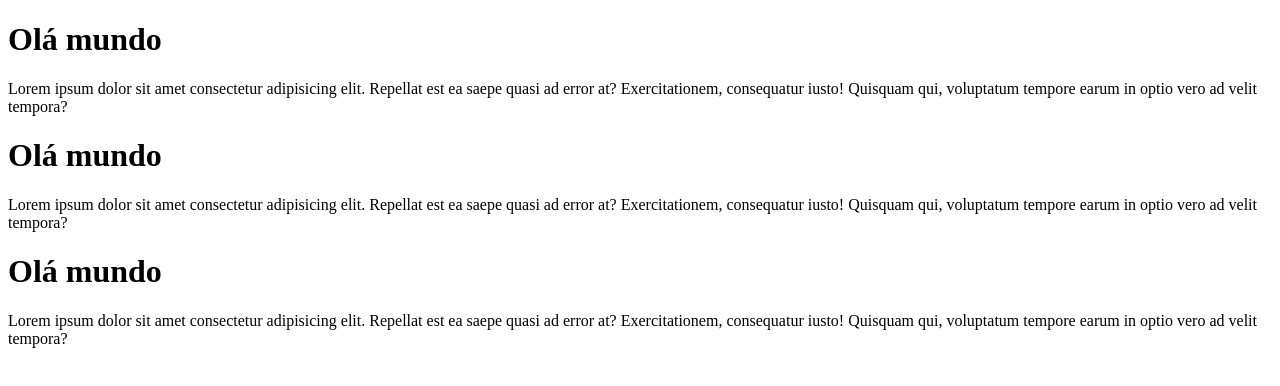
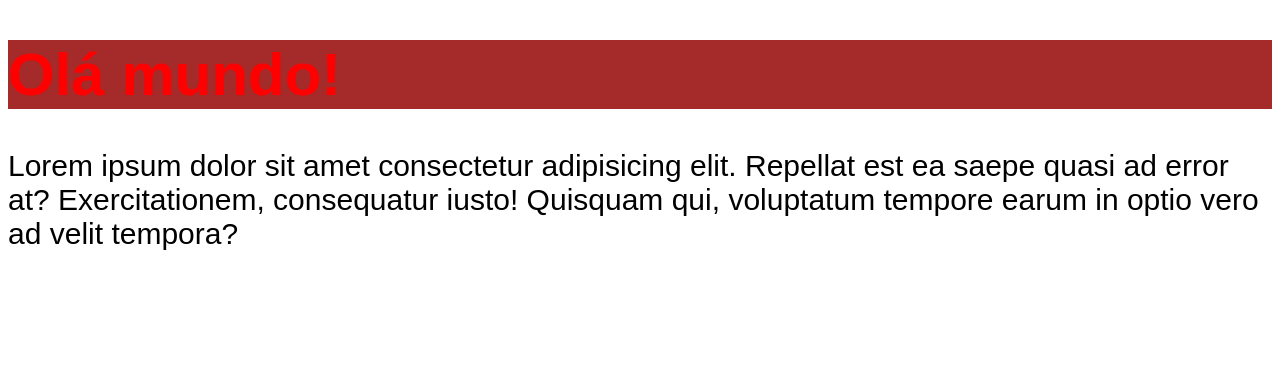
Before and after one commit to adriane1222/projeto_react_pomodoro, a React (Vite) app: page / in a window 1280 px wide. Shown: the top 386 px of the page. Built offline with nearby package versions, Linux system fonts and the light colour scheme.

Commit message:
css modules escopo do componente

```diff
--- a/src/App.tsx
+++ b/src/App.tsx
@@ -1,18 +1,18 @@
 //PascalCase
 //ExemploDeComponente
+import { Heading } from './components/Heading'
+import './styles/global.css'
+import './styles/theme.css'
 
-import { Fragment } from "react/jsx-runtime";
 
 export function App() {
-    console.log('Olár')
-
     return (
-        <Fragment>
-            <h1>Olá mundo</h1>
+        <>
+           <Heading/>
             <p>
                 Lorem ipsum dolor sit amet consectetur adipisicing elit. Repellat est ea saepe quasi ad error at? Exercitationem, consequatur iusto! Quisquam qui, voluptatum tempore earum in
                 optio vero ad velit tempora?
             </p>
-        </Fragment>
+        </>
     ); // com fragment ou < > </> vazio
 }
--- /dev/null
+++ b/src/components/Heading.module.css
@@ -0,0 +1,7 @@
+.heading {
+    background-color: brown;
+}
+
+.black {
+    color: black;
+}
--- /dev/null
+++ b/src/components/Heading.tsx
@@ -0,0 +1,6 @@
+import styles from './Heading.module.css';
+
+export  function Heading() {
+
+    return <h1 className={styles.heading}>Olá mundo!</h1>;
+}
--- a/src/main.tsx
+++ b/src/main.tsx
@@ -5,7 +5,5 @@
 createRoot(document.getElementById('root')!).render(
   <StrictMode>
     <App/>
-    <App/>
-    <App/>
   </StrictMode>,
 )
--- /dev/null
+++ b/src/styles/global.css
@@ -0,0 +1,8 @@
+body {
+    font-family: sans-serif;
+    font-size: 30px;
+}
+
+h1 {
+    color: var(--primary);
+}
--- /dev/null
+++ b/src/styles/theme.css
@@ -0,0 +1,3 @@
+:root {
+    --primary: red;
+}
```
